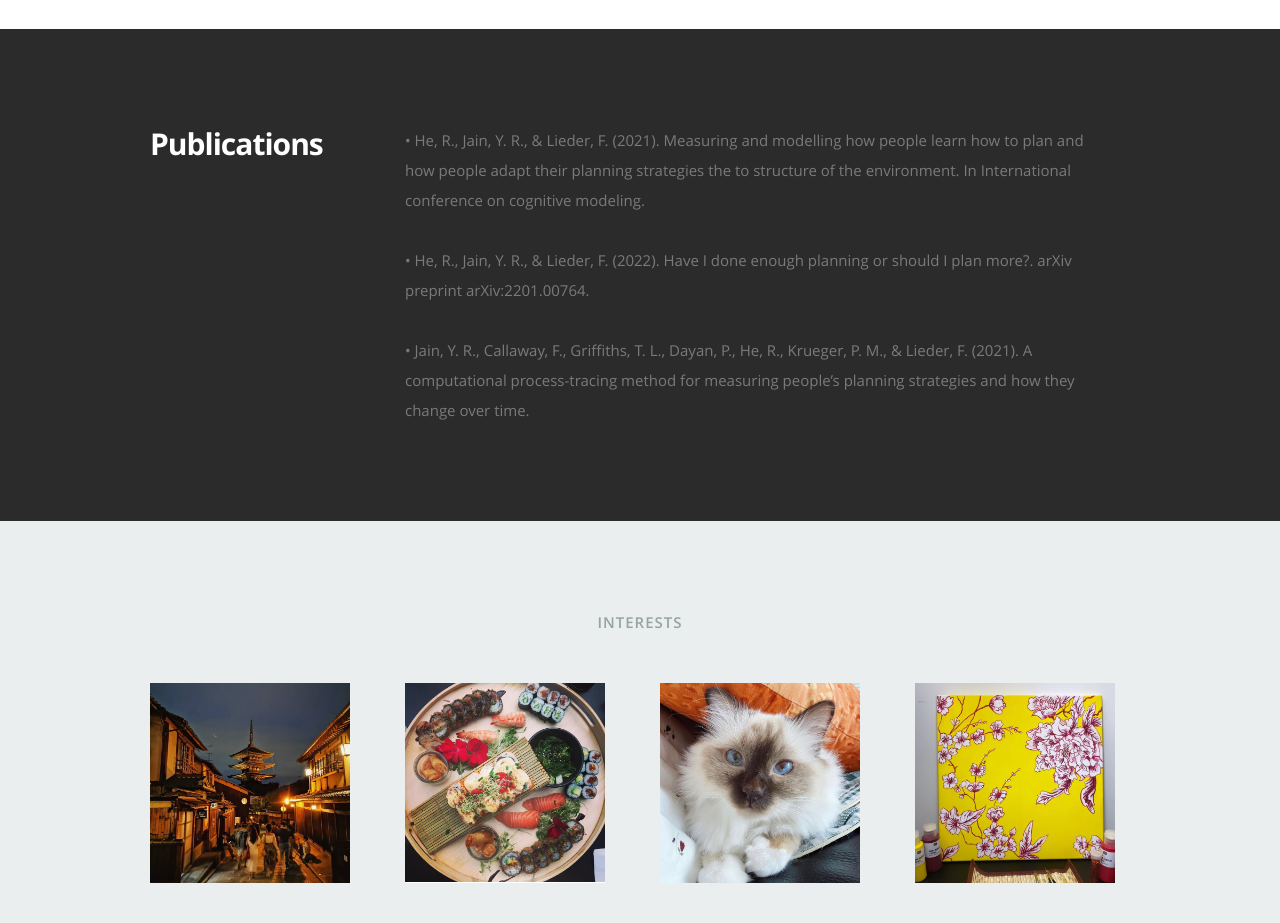
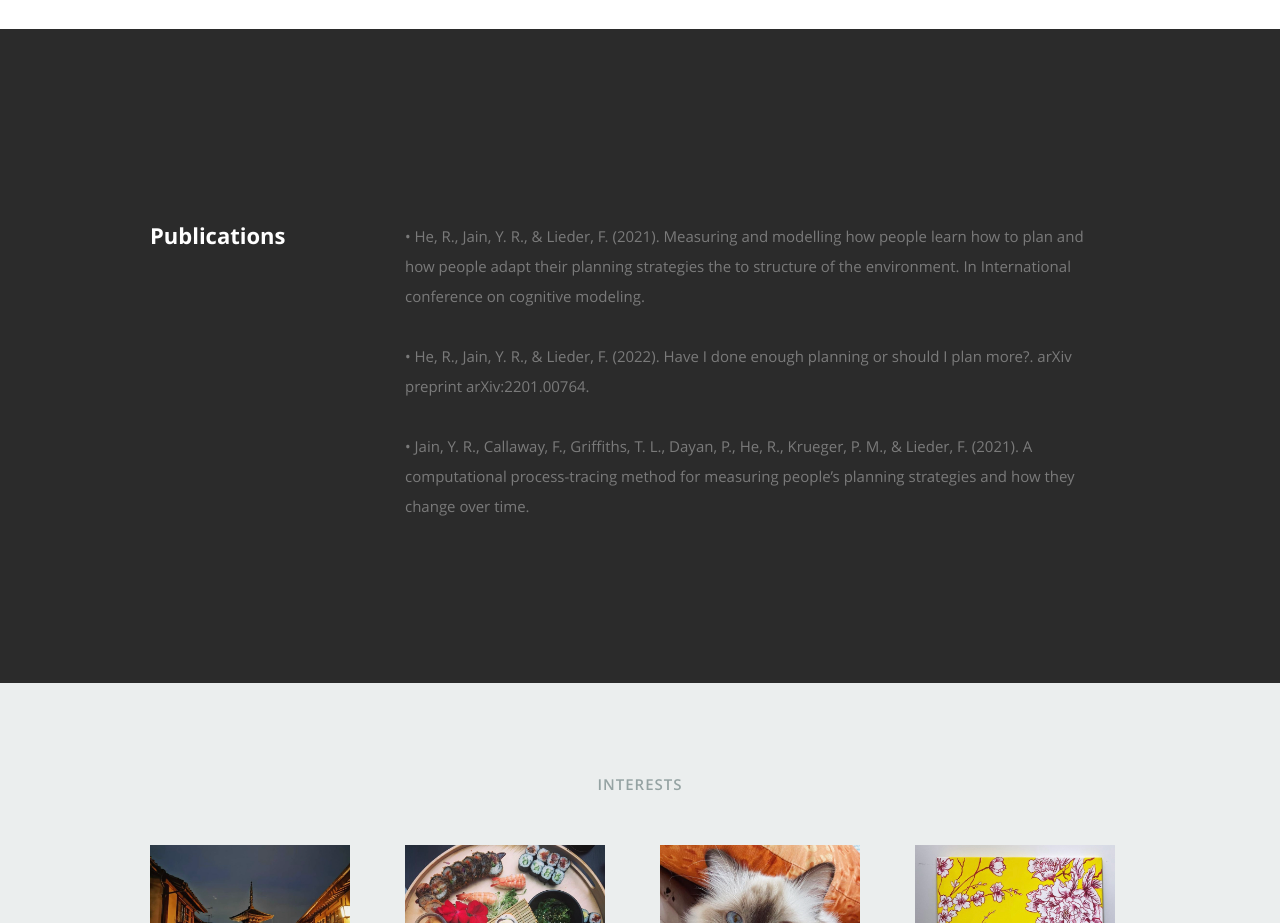
Before and after one commit to Reeche/reeche.github.io, a plain HTML site: page index.html in a window 1280 px wide. Shown: the part 2120-3043 px from the top of the page. Drawn offline with nearby package versions, Linux system fonts and the light colour scheme.

Commit message:
Tried to make everything compartible with Safari too. Safari is weird

```diff
--- a/index.html
+++ b/index.html
@@ -49,10 +49,8 @@
         <ul id="nav" class="nav">
             <li class="current"><a class="smoothscroll" href="#home">Home</a></li>
             <li><a class="smoothscroll" href="#about">About</a></li>
-            <!--	         <li><a class="smoothscroll" href="#resume">Resume</a></li>-->
             <li><a class="smoothscroll" href="#publications">Publications</a></li>
             <li><a class="smoothscroll" href="#portfolio">Interests</a></li>
-<!--            <li><a class="smoothscroll" href="#contact">Contact</a></li>-->
         </ul> <!-- end #nav -->
 
     </nav> <!-- end #nav-wrap -->
@@ -274,11 +272,12 @@
 <!-- Publication Section
 ================================================== -->
 <section id="publications">
+<div id="about">
 
     <div class="row">
 
-        <div class="three columns header-col">
-            <h1><span>Publications</span></h1>
+        <div class="three columns">
+            <h2><span style="color: #fff;">Publications</span></h2>
         </div>
 
         <div class="nine columns main-col">
@@ -302,7 +301,7 @@
         </div> <!-- end .main-col -->
 
     </div>
-
+    </div>
 </section> <!-- About Section End-->
 
 
```
